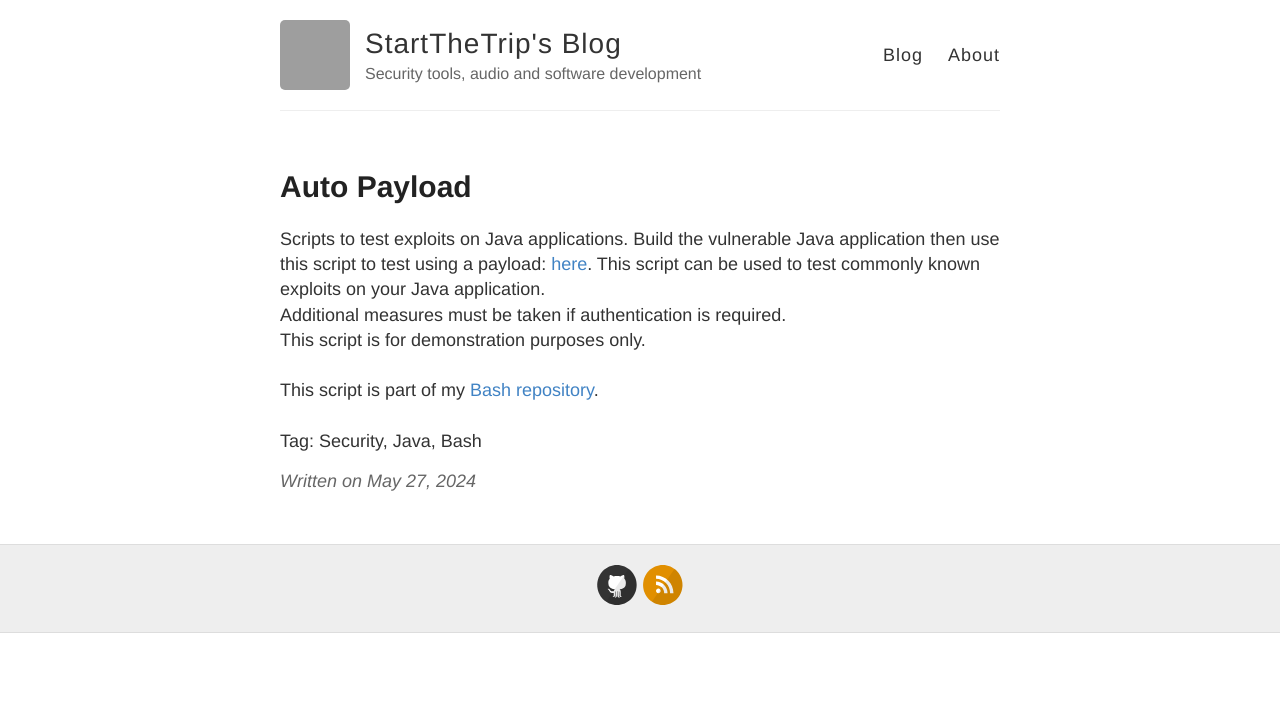
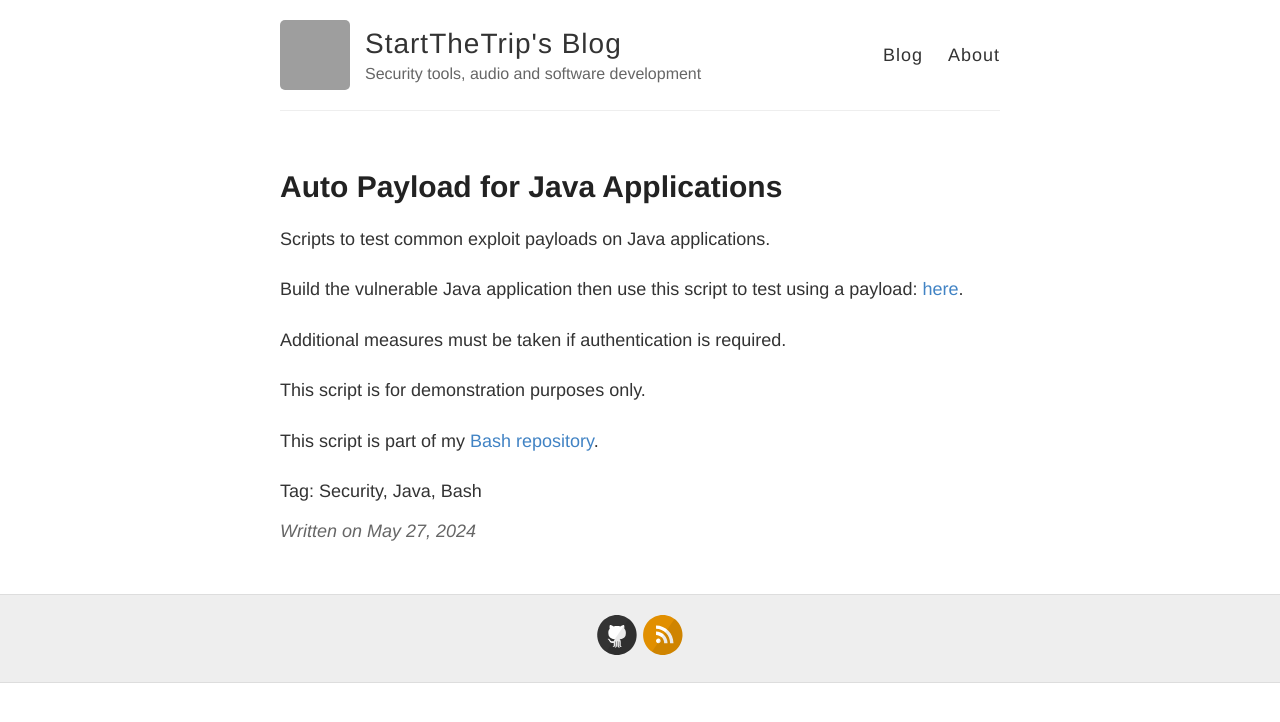
Before and after one commit to StartTheTrip/startthetrip.github.io, a Jekyll site: the page built from _posts/2024-5-27-AutoPayload.md, in a window 1280 px wide. Shown: the top 722 px of the page. Built offline with Jekyll 4.4.1, drawn with Linux system fonts in a browser that asks for light colours; grey boxes are pictures that could not be loaded.

Commit message:
AutoPayload: Tidy formatting, update title

```diff
--- a/_posts/2024-5-27-AutoPayload.md
+++ b/_posts/2024-5-27-AutoPayload.md
@@ -1,11 +1,11 @@
 ---
 layout: post
-title: Auto Payload
+title: Auto Payload for Java Applications
 tags:
 - Security
 - Java
 - Bash
 ---
-Scripts to test exploits on Java applications. Build the vulnerable Java application then use this script to test using a payload: <a href="https://github.com/StartTheTrip/Bash/tree/main/Auto%20Exploit">here</a>. This script can be used to test commonly known exploits on your Java application.<br>Additional measures must be taken if authentication is required.<br>This script is for demonstration purposes only.<br><br>This script is part of my <a href="https://github.com/StartTheTrip/Bash">Bash repository</a>.<br>
+Scripts to test common exploit payloads on Java applications.<br><br>Build the vulnerable Java application then use this script to test using a payload: <a href="https://github.com/StartTheTrip/Bash/tree/main/Auto%20Exploit">here</a>.<br><br>Additional measures must be taken if authentication is required.<br><br>This script is for demonstration purposes only.<br><br>This script is part of my <a href="https://github.com/StartTheTrip/Bash">Bash repository</a>.<br>
 <br>
 Tag: Security, Java, Bash
```
